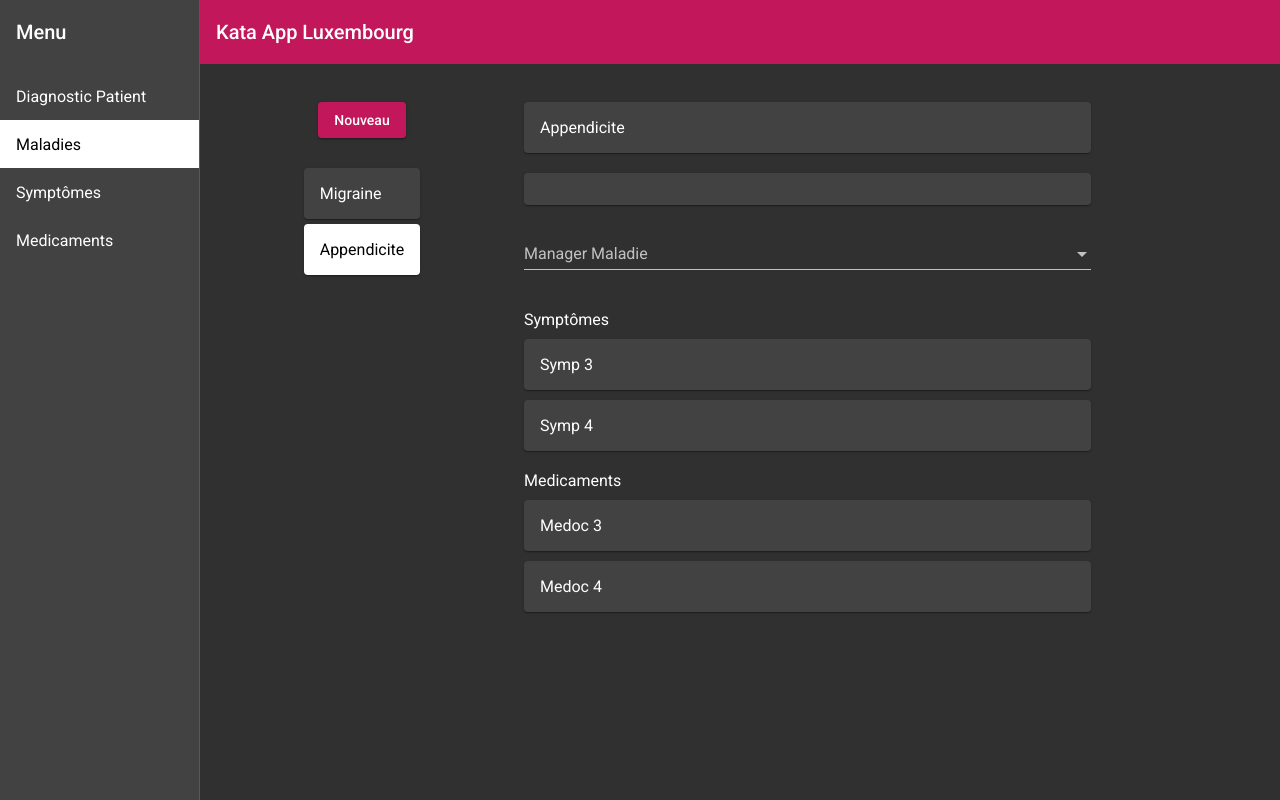
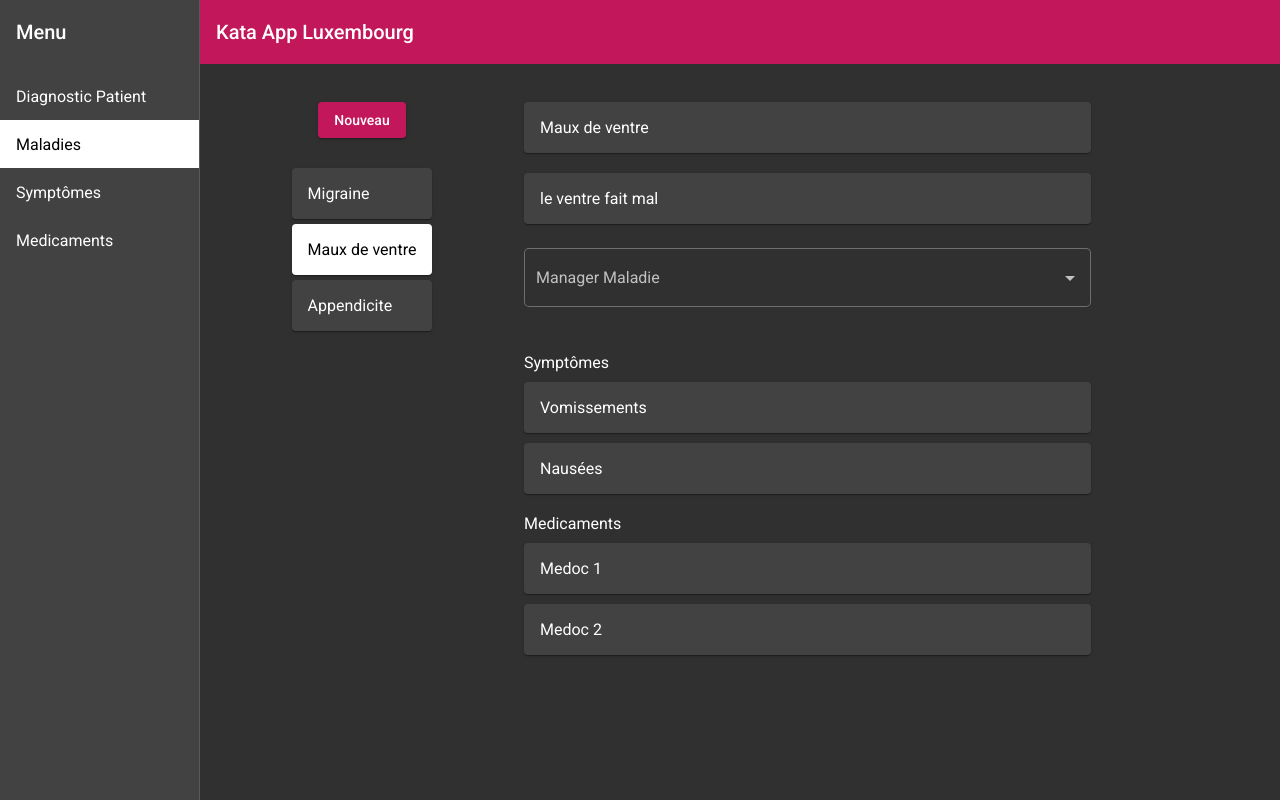
Before and after one commit to misdagbo/kata-app-luxembourg, an Angular app: page /maladies/1 in a window 1280 px wide. Built offline with nearby package versions, Linux system fonts and the light colour scheme.

Commit message:
update mocks data and manager maladie apparence

```diff
--- a/src/app/routes/diagnostic-patient/diagnostic-resultats/diagnostic-resultats.component.html
+++ b/src/app/routes/diagnostic-patient/diagnostic-resultats/diagnostic-resultats.component.html
@@ -7,7 +7,7 @@
   fxLayoutGap="20px"
   fxLayoutAlign="space-around center"
 >
-  <h2>Infos sur les symptômes du patient</h2>
+  <h3>Infos sur les symptômes du patient</h3>
   <mat-card
     *ngFor="let symp of symptomesChecked"
     fxLayout="row"
@@ -26,7 +26,7 @@
       />
     </mat-form-field>
   </mat-card>
-  <h2>Resultats après diagnostic (par ordre de pertinence)</h2>
+  <h3>Resultats après diagnostic (par ordre de pertinence)</h3>
   <mat-card
     *ngFor="let result of resultatsDiagnostic"
     fxLayout="row"
--- a/src/app/routes/maladies/maladies-details/maladies-details.component.html
+++ b/src/app/routes/maladies/maladies-details/maladies-details.component.html
@@ -1,9 +1,11 @@
 <div fxLayout="column" fxFlex="75%" fxLayoutGap="20px" fxLayoutAlign="center">
   <div fxLayout="column" fxLayoutGap="20px">
-    <mat-card> {{ maladie.name }} </mat-card>
+    <mat-card>
+      {{ maladie.name }}
+    </mat-card>
     <mat-card>{{ maladie.description }}</mat-card>
   </div>
-  <mat-form-field>
+  <mat-form-field appearance="outline">
     <mat-label>Manager Maladie</mat-label>
     <mat-select>
       <mat-option (click)="onEditMaladie()"> Editer </mat-option>
--- a/src/app/routes/maladies/maladies.service.ts
+++ b/src/app/routes/maladies/maladies.service.ts
@@ -15,11 +15,19 @@ export class MaladiesService {
   private maladies: Maladie[] = [
     new Maladie(
       "Migraine",
-      [new Symptome("Symp 1"), new Symptome("Symp 2")],
+      [new Symptome("Céphalé"), new Symptome("Sensibilité lumière"), new Symptome("Sensibilité bruit")],
+      [
+        new Medicament("Doliprane", "2 matin 2 soir pendant 10 jours"),
+        new Medicament("Medoc 2", "Posologie 2")
+      ], "Maux de tête prolongés ou périodiques"
+    ),
+    new Maladie(
+      "Maux de ventre",
+      [new Symptome("Vomissements"), new Symptome("Nausées")],
       [
         new Medicament("Medoc 1", "Posologie 1"),
         new Medicament("Medoc 2", "Posologie 2")
-      ]
+      ], "le ventre fait mal"
     ),
     new Maladie(
       "Appendicite",
@@ -27,7 +35,7 @@ export class MaladiesService {
       [
         new Medicament("Medoc 3", "Posologie 3"),
         new Medicament("Medoc 4", "Posologie 4")
-      ]
+      ], "douleurs atroces au niveau du ventre"
     )
   ];
 
--- a/src/app/routes/symptomes/symptomes.service.ts
+++ b/src/app/routes/symptomes/symptomes.service.ts
@@ -11,9 +11,13 @@ export class SymptomesService {
 
 
   private symptomes: Symptome[] = [
-    new Symptome('Céphalé'),
-    new Symptome('Douleur yeux'),
-    new Symptome('Pulsation')
+    new Symptome('Céphalé', 'mal de tête'),
+    new Symptome('Douleur yeux', 'maux au niveaux des yeux'),
+    new Symptome('Pulsation', 'avoir des ressentiments'),
+    new Symptome('Nausées', 'envie de vomir'),
+    new Symptome('Vomissements', "rendre ce qu'on a dans le ventre"),
+    new Symptome('Sensibilité lumière', 'vision difficile quand densité lumière  forte'),
+    new Symptome('Sensibilité bruit', 'nuisance sonore inacceptable')
   ];
 
   constructor() { }
```
